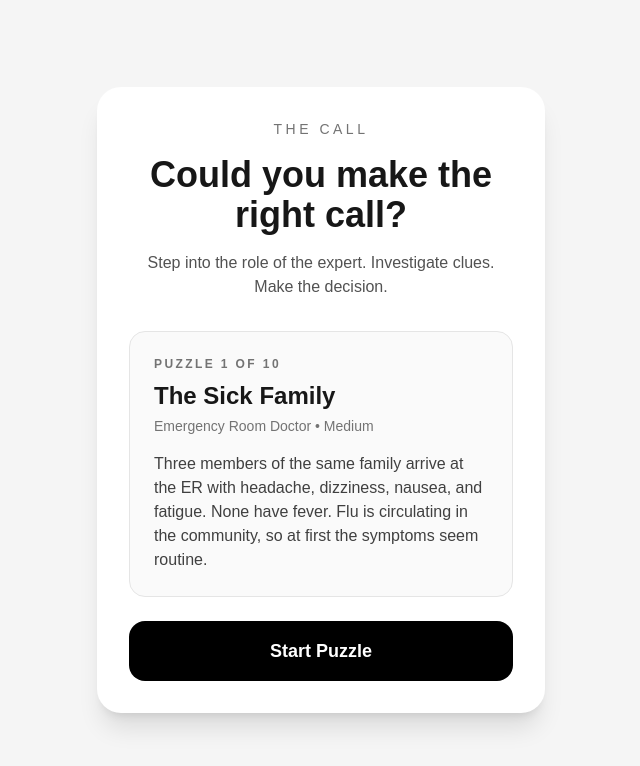
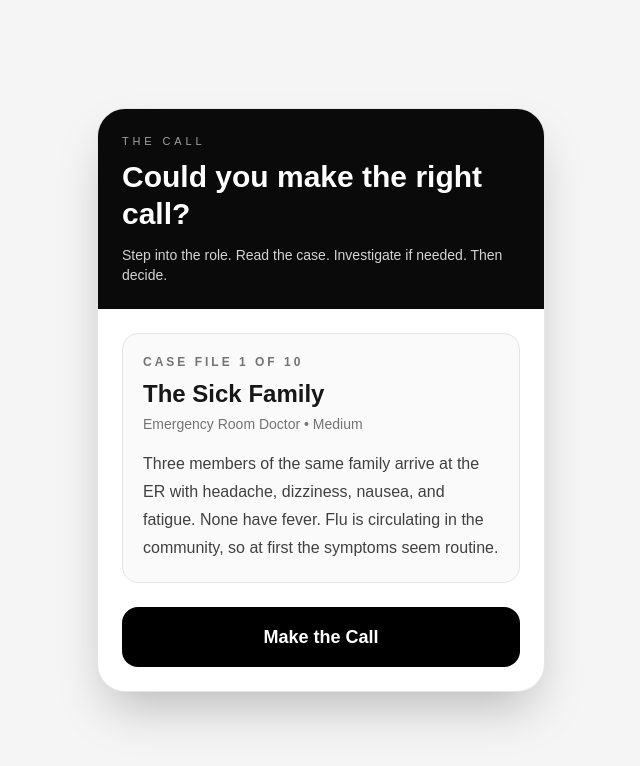
Before and after one commit to severd01/Repository-name-the-call-ui, a Next.js app: page / in a window 1280 px wide. Shown: the top 766 px of the page, without its empty margins (319-959 px from the left). Built offline with nearby package versions, Linux system fonts and the light colour scheme.

Commit message:
quick update

```diff
--- a/app/page.tsx
+++ b/app/page.tsx
@@ -23,6 +23,13 @@ function getScoreLabel(isCorrect: boolean, cluesUsed: number) {
   if (cluesUsed === 0) return "Perfect Call";
   if (cluesUsed === 1) return "Strong Call";
   return "Safe Call";
+}
+
+function getBadgeClasses(label: string) {
+  if (label === "Perfect Call") return "bg-green-100 text-green-800 border-green-200";
+  if (label === "Strong Call") return "bg-emerald-100 text-emerald-800 border-emerald-200";
+  if (label === "Safe Call") return "bg-amber-100 text-amber-800 border-amber-200";
+  return "bg-red-100 text-red-800 border-red-200";
 }
 
 export default function Home() {
@@ -82,26 +89,26 @@ export default function Home() {
   const chosenDecision = puzzle.decisions.find((d) => d.id === decision);
 
   return (
-    <main className="min-h-screen bg-neutral-100 flex items-center justify-center p-6">
-      <div className="w-full max-w-md rounded-3xl bg-white shadow-xl p-8">
+    <main className="min-h-screen bg-neutral-100 flex items-center justify-center p-4 md:p-6">
+      <div className="w-full max-w-md overflow-hidden rounded-[28px] bg-white shadow-2xl border border-neutral-200">
+        <div className="bg-neutral-950 px-6 py-6 text-white">
+          <p className="text-[11px] uppercase tracking-[0.35em] text-neutral-400 mb-2">
+            The Call
+          </p>
+          <h1 className="text-3xl font-bold leading-tight">
+            Could you make the right call?
+          </h1>
+          <p className="mt-3 text-sm text-neutral-300">
+            Step into the role. Read the case. Investigate if needed. Then decide.
+          </p>
+        </div>
+
+        <div className="p-6">
           {screen === "home" && (
             <div className="text-center">
-            <p className="text-sm tracking-[0.25em] text-neutral-500 mb-4">
-              THE CALL
-            </p>
-
-            <h1 className="text-4xl font-bold text-neutral-900 mb-4">
-              Could you make the right call?
-            </h1>
-
-            <p className="text-neutral-600 mb-8">
-              Step into the role of the expert. Investigate clues. Make the
-              decision.
-            </p>
-
-            <div className="rounded-2xl border border-neutral-200 bg-neutral-50 p-6 text-left mb-6">
-              <p className="text-xs font-semibold tracking-[0.2em] text-neutral-500 mb-2">
-                PUZZLE {puzzleIndex + 1} OF {puzzles.length}
+              <div className="rounded-2xl border border-neutral-200 bg-neutral-50 p-5 text-left mb-6">
+                <p className="text-xs font-semibold uppercase tracking-[0.25em] text-neutral-500 mb-2">
+                  Case File {puzzleIndex + 1} of {puzzles.length}
                 </p>
 
                 <h2 className="text-2xl font-bold text-neutral-900 mb-1">
@@ -112,55 +119,65 @@ export default function Home() {
                   {puzzle.role} • {puzzle.difficulty}
                 </p>
 
-              <p className="text-neutral-700">{puzzle.scenario}</p>
+                <p className="text-neutral-700 leading-7">
+                  {puzzle.scenario}
+                </p>
               </div>
 
               <button
                 onClick={() => setScreen("scenario")}
-              className="w-full rounded-2xl bg-black text-white py-4 text-lg font-semibold hover:bg-neutral-800"
+                className="w-full rounded-2xl bg-black text-white py-4 text-lg font-semibold hover:bg-neutral-800 transition"
               >
-              Start Puzzle
+                Make the Call
               </button>
             </div>
           )}
 
           {screen === "scenario" && (
             <div>
-            <p className="text-sm tracking-[0.25em] text-neutral-500 mb-4 text-center">
-              THE CALL
+              <p className="text-xs font-semibold uppercase tracking-[0.25em] text-neutral-500 mb-2">
+                Case File
               </p>
 
-            <h1 className="text-3xl font-bold mb-3">{puzzle.title}</h1>
+              <h2 className="text-3xl font-bold mb-2 text-neutral-950">
+                {puzzle.title}
+              </h2>
 
-            <p className="text-sm text-neutral-500 mb-6">
+              <p className="text-sm text-neutral-500 mb-5">
                 {puzzle.role} • {puzzle.difficulty}
               </p>
 
-            <div className="rounded-2xl border border-neutral-200 bg-neutral-50 p-5 mb-6 text-neutral-700 leading-7">
+              <div className="rounded-2xl border border-neutral-200 bg-neutral-50 p-5 mb-4 text-neutral-700 leading-7">
                 {puzzle.scenario}
               </div>
 
-            <div className="rounded-2xl border border-neutral-200 bg-white p-4 mb-6">
-              <p className="text-sm text-neutral-600">
-                Clues used: <span className="font-semibold">0 / 2</span>
+              <div className="rounded-2xl border border-red-200 bg-red-50 p-4 mb-6">
+                <p className="text-sm font-semibold text-red-800 mb-1">
+                  What’s at stake
                 </p>
-              <p className="text-sm text-neutral-600 mt-1">
-                You may make the call immediately, or investigate up to two
-                clues first.
+                <p className="text-sm text-red-700">
+                  If you make the wrong call, the consequences could be serious.
                 </p>
+              </div>
+
+              <div className="flex items-center justify-between rounded-2xl border border-neutral-200 bg-white px-4 py-3 mb-6">
+                <span className="text-sm text-neutral-600">Clues used</span>
+                <span className="rounded-full bg-neutral-900 text-white text-sm font-semibold px-3 py-1">
+                  0 / 2
+                </span>
               </div>
 
               <div className="space-y-3">
                 <button
                   onClick={() => setScreen("decision")}
-                className="w-full rounded-2xl bg-black text-white py-4 font-semibold hover:bg-neutral-800"
+                  className="w-full rounded-2xl bg-black text-white py-4 font-semibold hover:bg-neutral-800 transition"
                 >
                   Make the Call Now
                 </button>
 
                 <button
                   onClick={() => setScreen("investigate1")}
-                className="w-full rounded-2xl border border-neutral-300 py-4 font-semibold hover:bg-neutral-50"
+                  className="w-full rounded-2xl border border-neutral-300 py-4 font-semibold hover:bg-neutral-50 transition"
                 >
                   Investigate a Clue
                 </button>
@@ -170,15 +187,20 @@ export default function Home() {
 
           {screen === "investigate1" && (
             <div>
-            <h2 className="text-2xl font-bold mb-2">Choose a clue</h2>
-            <p className="text-neutral-600 mb-6">Clues used: 0 / 2</p>
+              <h2 className="text-2xl font-bold mb-2">Investigation</h2>
+              <div className="flex items-center justify-between rounded-2xl border border-neutral-200 bg-white px-4 py-3 mb-6">
+                <span className="text-sm text-neutral-600">Clues used</span>
+                <span className="rounded-full bg-neutral-900 text-white text-sm font-semibold px-3 py-1">
+                  0 / 2
+                </span>
+              </div>
 
               <div className="space-y-3">
                 {puzzle.cluesRound1.map((clue) => (
                   <button
                     key={clue.title}
                     onClick={() => selectFirstClue(clue)}
-                  className="w-full text-left rounded-2xl border border-neutral-200 p-4 hover:bg-neutral-50"
+                    className="w-full text-left rounded-2xl border border-neutral-200 p-4 hover:bg-neutral-50 transition"
                   >
                     {clue.title}
                   </button>
@@ -189,24 +211,22 @@ export default function Home() {
 
           {screen === "investigate2" && (
             <div>
-            <h2 className="text-2xl font-bold mb-2">First clue found</h2>
+              <h2 className="text-2xl font-bold mb-3">First clue found</h2>
 
               <div className="rounded-2xl border border-neutral-200 bg-neutral-50 p-4 mb-4 text-neutral-700">
                 {usedClues[0]?.result}
               </div>
 
-            <div className="rounded-2xl border border-neutral-200 bg-white p-4 mb-6">
-              <p className="text-sm text-neutral-600">
-                Clues used: <span className="font-semibold">1 / 2</span>
-              </p>
-              <p className="text-sm text-neutral-600 mt-1">
-                You can make the call now, or investigate one more clue.
-              </p>
+              <div className="flex items-center justify-between rounded-2xl border border-neutral-200 bg-white px-4 py-3 mb-6">
+                <span className="text-sm text-neutral-600">Clues used</span>
+                <span className="rounded-full bg-neutral-900 text-white text-sm font-semibold px-3 py-1">
+                  1 / 2
+                </span>
               </div>
 
               <button
                 onClick={() => setScreen("decision")}
-              className="w-full rounded-2xl bg-black text-white py-4 mb-4 font-semibold hover:bg-neutral-800"
+                className="w-full rounded-2xl bg-black text-white py-4 mb-4 font-semibold hover:bg-neutral-800 transition"
               >
                 Make the Call
               </button>
@@ -216,7 +236,7 @@ export default function Home() {
                   <button
                     key={clue.title}
                     onClick={() => selectSecondClue(clue)}
-                  className="w-full text-left rounded-2xl border border-neutral-200 p-4 hover:bg-neutral-50"
+                    className="w-full text-left rounded-2xl border border-neutral-200 p-4 hover:bg-neutral-50 transition"
                   >
                     {clue.title}
                   </button>
@@ -227,13 +247,13 @@ export default function Home() {
 
           {screen === "decision" && (
             <div>
-            <h2 className="text-2xl font-bold mb-2">Make the Call</h2>
+              <h2 className="text-2xl font-bold mb-3">Make the Call</h2>
 
-            <div className="rounded-2xl border border-neutral-200 bg-white p-4 mb-6">
-              <p className="text-sm text-neutral-600">
-                Clues used:{" "}
-                <span className="font-semibold">{usedClues.length} / 2</span>
-              </p>
+              <div className="flex items-center justify-between rounded-2xl border border-neutral-200 bg-white px-4 py-3 mb-6">
+                <span className="text-sm text-neutral-600">Clues used</span>
+                <span className="rounded-full bg-neutral-900 text-white text-sm font-semibold px-3 py-1">
+                  {usedClues.length} / 2
+                </span>
               </div>
 
               {usedClues.map((clue, index) => (
@@ -246,12 +266,12 @@ export default function Home() {
                 </div>
               ))}
 
-            <div className="space-y-3 mt-6">
+              <div className="space-y-3 mt-4">
                 {puzzle.decisions.map((d) => (
                   <button
                     key={d.id}
                     onClick={() => submitDecision(d.id)}
-                  className="w-full text-left rounded-2xl border border-neutral-200 p-4 hover:bg-neutral-50"
+                    className="w-full text-left rounded-2xl border border-neutral-200 p-4 hover:bg-neutral-50 transition"
                   >
                     <span className="font-bold mr-2">{d.id}.</span>
                     {d.text}
@@ -263,7 +283,21 @@ export default function Home() {
 
           {screen === "reveal" && (
             <div>
-            <h2 className="text-2xl font-bold mb-4">Result</h2>
+              <h2 className="text-2xl font-bold mb-4">Expert Verdict</h2>
+
+              <div className="flex items-center justify-between gap-3 mb-4">
+                <div
+                  className={`rounded-full border px-4 py-2 text-sm font-semibold ${getBadgeClasses(
+                    scoreLabel
+                  )}`}
+                >
+                  {scoreLabel}
+                </div>
+
+                <div className="rounded-full bg-neutral-900 text-white px-4 py-2 text-sm font-semibold">
+                  {score} pts
+                </div>
+              </div>
 
               <div
                 className={`rounded-2xl p-4 mb-4 border ${
@@ -273,10 +307,12 @@ export default function Home() {
                 }`}
               >
                 <p className="font-semibold mb-1">
-                {isCorrect ? "Correct" : "Incorrect"}
+                  {isCorrect ? "You made the right call." : "You missed the right call."}
                 </p>
                 <p className="text-sm text-neutral-700">
-                {scoreLabel} • {score} points
+                  {isCorrect
+                    ? "Your judgment matched the expert decision."
+                    : "The expert saw the case differently."}
                 </p>
               </div>
 
@@ -302,13 +338,13 @@ export default function Home() {
               </div>
 
               <div className="rounded-2xl border border-neutral-200 bg-neutral-50 p-4 mb-6 text-neutral-700">
-              <p className="font-semibold mb-2">Lesson</p>
+                <p className="font-semibold mb-2">What made this tricky</p>
                 <p>{puzzle.lesson}</p>
               </div>
 
               <button
                 onClick={resetPuzzle}
-              className="w-full rounded-2xl bg-black text-white py-4 font-semibold hover:bg-neutral-800"
+                className="w-full rounded-2xl bg-black text-white py-4 font-semibold hover:bg-neutral-800 transition"
               >
                 Play Again
               </button>
@@ -316,14 +352,15 @@ export default function Home() {
               {puzzleIndex < puzzles.length - 1 && (
                 <button
                   onClick={nextPuzzle}
-                className="w-full mt-3 rounded-2xl bg-gray-200 py-4 text-black font-semibold hover:bg-gray-300"
+                  className="w-full mt-3 rounded-2xl bg-gray-200 py-4 text-black font-semibold hover:bg-gray-300 transition"
                 >
-                Next Puzzle
+                  Next Case
                 </button>
               )}
             </div>
           )}
         </div>
+      </div>
     </main>
   );
 }
```
Lines whose indentation alone changed are shown as unchanged.
